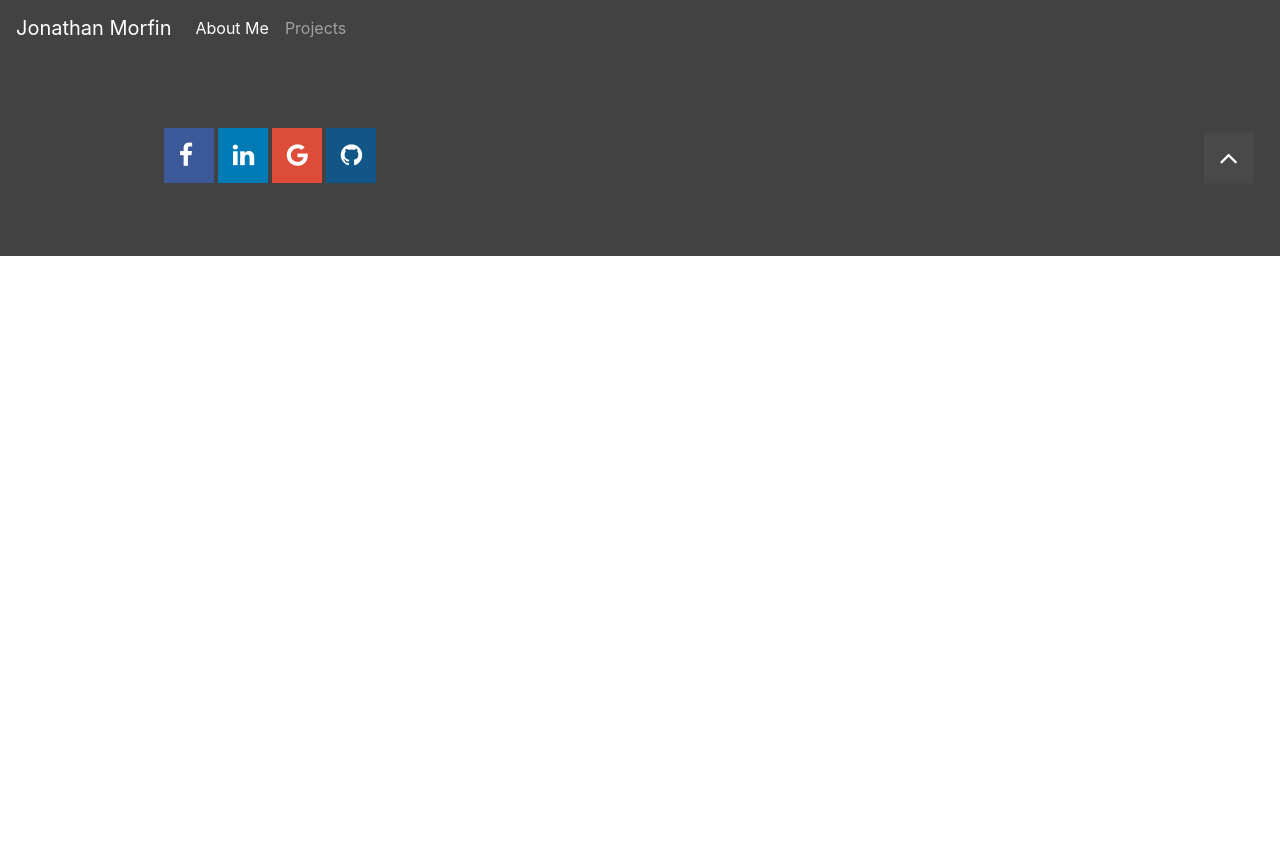
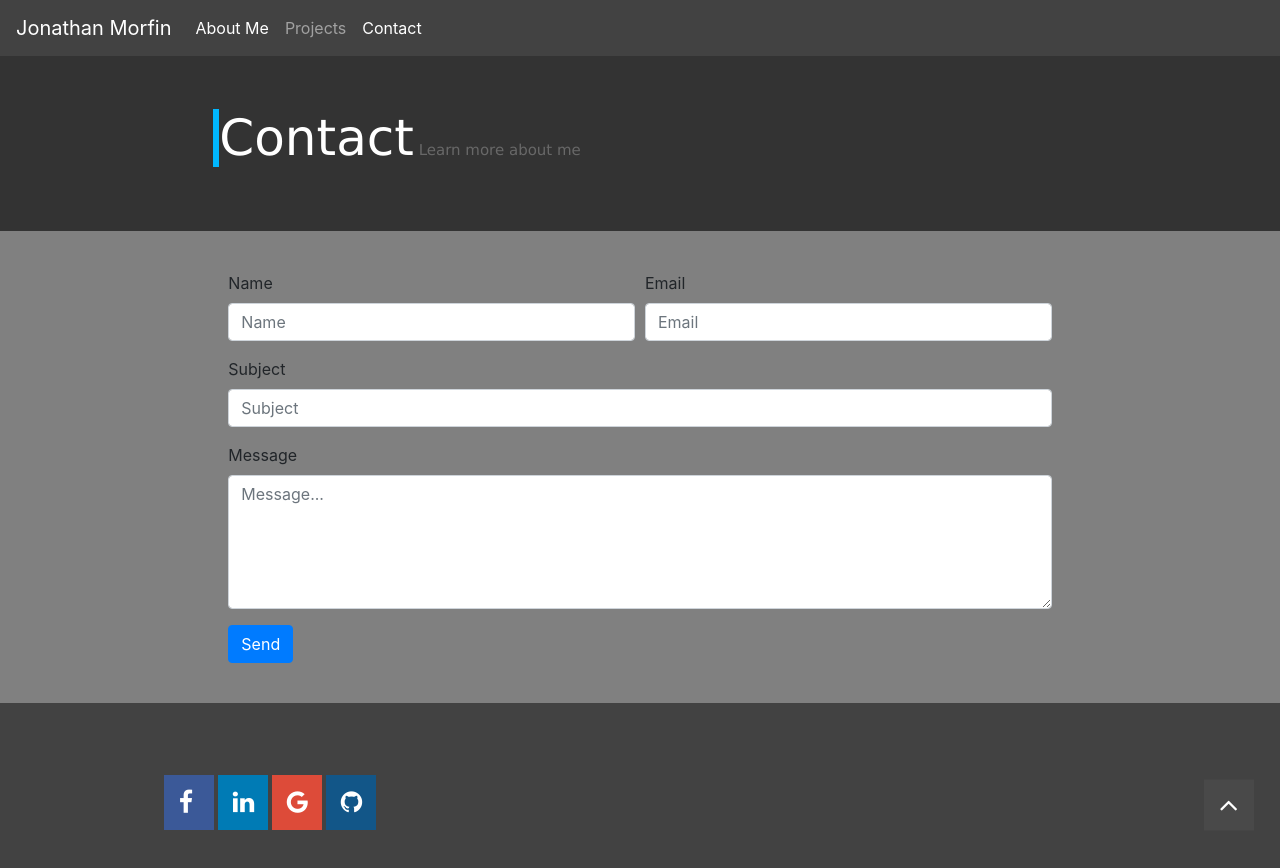
Before and after one commit to jmorfin23/portfolio_site_frontend, a React (Create React App) app: page /contact in a window 1280 px wide. Shown: the top 868 px of the page. Before the commit the page ends 800 px from the top, so only its background shows below. Built offline with nearby package versions, Linux system fonts and the light colour scheme.

Commit message:
contact page setup , TODO: complete backend issues

```diff
--- a/src/App.js
+++ b/src/App.js
@@ -5,10 +5,74 @@ import { Switch, Route } from 'react-router-dom';
 import HomePage from './views/homepage';
 import Projects from './views/projects';
 import Footer from './components/footer';
+import Contact from './views/contact';
 
 
 class App extends Component {
+
+  constructor() {
+    super();
+
+    this.state = {
+      error: null,
+      errorInfo: null
+    }
+  }
+
+  sendMail = async(e) => {
+    e.preventDefault();
+    console.log('inside send mail');
+
+    let name = e.target.elements.name.value;
+    let email = e.target.elements.email.value;
+    let subject = e.target.elements.subject.value;
+    let message = e.target.elements.message.value;
+
+    console.log(name, email, subject, message);
+
+    //api call to send to backend;
+    let URL = 'http://127.0.0.1:5000/api/email';
+
+    let response = await fetch(URL, {
+      headers: {
+        'Content-Type': 'application/json',
+        'name': name,
+        'email': email,
+        'subject': subject,
+        'message': message
+      }
+    });
+    console.log('test')
+    console.log(response);
+
+    let data = await response.json();
+    console.log('test2')
+    console.log(data);
+
+  }
+  scrollToTop = async(e) => {
+    e.preventDefault();
+    console.log('inside scrolltotop ')
+    document.documentElement.scrollTop = 0;
+
+  }
+  componentDidCatch(error, errorInfo) {
+   this.setState({
+      error: error,
+      errorInfo: errorInfo
+    });
+  }
+
   render() {
+    if (this.state.errorInfo) {
+      return (
+      <div>
+        <h3>Oops, something went wrong..</h3>
+        <p>{this.state.errorInfo}</p>
+        <p>{this.state.error}</p>
+      </div>
+    )
+    }
   return (
     <div className="App">
       <Header />
@@ -19,8 +83,11 @@ class App extends Component {
           <Route exact path='/projects' render={() =>
              <Projects pageName={'Projects'}/>
           } />
+          <Route exact path='/contact' render={() =>
+             <Contact pageName={'Contact'} sendMail={this.sendMail}/>
+          } />
         </Switch>
-      <Footer />
+      <Footer scrollToTop={this.scrollToTop}/>
     </div>
   );
 }
--- a/src/components/belowNav/index.js
+++ b/src/components/belowNav/index.js
@@ -1,4 +1,4 @@
-import React, { Component } from 'react';
+import React from 'react';
 import './index.css';
 
 function BelowNav(props) {
--- a/src/components/footer/index.js
+++ b/src/components/footer/index.js
@@ -1,20 +1,20 @@
-import React, { Component } from 'react';
+import React from 'react';
 import './index.css';
 
-function Footer() {
+function Footer(props) {
   return (
     <div className="Footer">
       <footer>
         <div className="row add-background">
           <div id="bookmark" className="col-md-10 col-8 col-sm-8 offset-md-1 offset-sm-2 offset-1 below-footer1">
             <ul>
-              <li><a href="https://www.facebook.com/jonathan.morfin.5" target="_blank" className="fa fa-facebook"></a></li>
-              <li><a href="https://www.linkedin.com/in/jonathanmorfin411/" target="_blank" className="fa fa-linkedin"></a></li>
-              <li><a href="#" target="_blank" className="fa fa-google"></a></li>
-              <li><a href="https://github.com/jmorfin23" target="_blank" className="fa fa-github"></a></li>
+              <li><a href="https://www.facebook.com/jonathan.morfin.5" target="_blank" className="fa fa-facebook" rel="noopener noreferrer"></a></li>
+              <li><a href="https://www.linkedin.com/in/jonathanmorfin411/" target="_blank" className="fa fa-linkedin" rel="noopener noreferrer"></a></li>
+              <li><a href="#" target="_blank" className="fa fa-google" rel="noopener noreferrer"></a></li>
+              <li><a href="https://github.com/jmorfin23" target="_blank" className="fa fa-github" rel="noopener noreferrer"></a></li>
             </ul>
             <i>
-              <a href="#" className="fa fa-angle-up"></a>
+              <a onClick={props.scrollToTop} className="fa fa-angle-up"></a>
             </i>
           </div>
         </div>
--- a/src/components/header/index.js
+++ b/src/components/header/index.js
@@ -1,4 +1,4 @@
-import React, { Component } from 'react';
+import React from 'react';
 import './index.css';
 import {NavLink} from 'react-router-dom';
 
@@ -13,11 +13,14 @@ function Header() {
 
       <div className="collapse navbar-collapse" id="navbarSupportedContent">
           <ul className="navbar-nav mr-auto">
-            <li className="nav-item active">
+            <li className="nav-item">
               <NavLink className="nav-link" to="/">About Me <span className="sr-only">(current)</span></NavLink>
             </li>
             <li className="nav-item">
               <NavLink className="nav-link" to="/projects">Projects</NavLink>
+            </li>
+            <li className="nav-item">
+              <NavLink className="nav-link" to="/contact">Contact</NavLink>
             </li>
 
           </ul>
--- a/src/views/contact/index.css
+++ b/src/views/contact/index.css
@@ -0,0 +1,4 @@
+.contact_container {
+  background-color: grey;
+  padding: 40px 0;
+}
--- a/src/views/contact/index.js
+++ b/src/views/contact/index.js
@@ -1,12 +1,41 @@
 import React, { Component } from 'react';
 import './index.css';
-
+import BelowNav from '../../components/belowNav';
 
 class Contact extends Component {
   render() {
   return (
     <div className="contact">
+    <BelowNav pageName={this.props.pageName}/>
 
+    <div className="row contact_container">
+      <div className="col-md-8 offset-md-2">
+        <form  onSubmit={this.props.sendMail}>
+      <div className="form-row">
+        <div className="form-group col-md-6">
+          <label>Name</label>
+          <input type="name" className="form-control" placeholder="Name" name="name"/>
+        </div>
+        <div className="form-group col-md-6">
+          <label>Email</label>
+          <input type="email" className="form-control" placeholder="Email" name="email"/>
+        </div>
+      </div>
+
+      <div className="form-group">
+        <label>Subject</label>
+        <input type="text" className="form-control" placeholder="Subject" name="subject" />
+      </div>
+
+      <div className="form-group">
+        <label>Message</label>
+        <textarea className="form-control" name="message" rows="5" placeholder="Message..."></textarea>
+      </div>
+
+      <button type="submit" className="btn btn-primary">Send</button>
+    </form>
+    </div>
+  </div>
     </div>
   );
 }
--- a/src/views/homepage/index.js
+++ b/src/views/homepage/index.js
@@ -13,7 +13,7 @@ class HomePage extends Component {
       <div className="row">
         <div className="col-md-12 add-padding">
         <div className="img-container">
-                <img id="main-img" src={img} alt="Jonathan image" />
+                <img id="main-img" src={img} alt="Jonathan_picture" />
                 <div className="bottom-left">About me</div>
             </div>
           </div>
@@ -90,9 +90,9 @@ class HomePage extends Component {
                         <br/>
 
                             <ul>
-                                <li><a href="https://www.facebook.com/jonathan.morfin.5?ref=bookmarks" target="_blank">facebook</a></li>
-                                <li><a href="https://www.linkedin.com/in/jonathanmorfin411/" target="_blank">linkedin</a></li>
-                                <li><a href="https://github.com/jmorfin23" target="_blank">github</a></li>
+                                <li><a href="https://www.facebook.com/jonathan.morfin.5?ref=bookmarks" target="_blank" rel="noopener noreferrer">facebook</a></li>
+                                <li><a href="https://www.linkedin.com/in/jonathanmorfin411/" target="_blank" rel="noopener noreferrer">linkedin</a></li>
+                                <li><a href="https://github.com/jmorfin23" target="_blank" rel="noopener noreferrer">github</a></li>
                             </ul>
 
                 </div>
--- a/src/views/projects/index.js
+++ b/src/views/projects/index.js
@@ -13,29 +13,29 @@ class Projects extends Component {
           <div>
             <h5>Top 100</h5>
             <p>This is a full-stack web application that allows the user to play tracks from the billboard top 100 charts and guess its ranking. There is also a messaging platform that allows users to interact. </p>
-            <p>You can click <a target="_blank" href="https://github.com/jmorfin23/top_100_frontend">here</a> to see the full respository on github</p>
+            <p>You can click <a target="_blank" href="https://github.com/jmorfin23/top_100_frontend" rel="noopener noreferrer">here</a> to see the full respository on github</p>
           </div>
           <div>
             <h5>Twitter E-Commerce / Social Media</h5>
             <p>This is a web application that combines twitter and a standard e-commerce site. The user can post to their page add a profile picture and submit a contact form.</p>
-            <p>You can click <a target="_blank" href="https://github.com/jmorfin23/ecommerce_site">here</a> to see the full respository on github</p>
+            <p>You can click <a target="_blank" href="https://github.com/jmorfin23/ecommerce_site" rel="noopener noreferrer">here</a> to see the full respository on github</p>
           </div>
 
           <div>
             <h5>E-Commerce </h5>
             <p>This is a full-stack web application of a classic e-commerce site. The user can add products, delete products and add products to their shopping cart.</p>
-            <p>You can click <a target="_blank" href="https://github.com/jmorfin23/ecommerce_front-end">here</a> to see the full respository on github</p>
+            <p>You can click <a target="_blank" href="https://github.com/jmorfin23/ecommerce_front-end" rel="noopener noreferrer">here</a> to see the full respository on github</p>
           </div>
 
           <div>
           <h5>Event Scheduler</h5>
           <p>This is a full-stack web application that allows the user to schedule events and retrieve events. The user can delete events and view events as well.</p>
-          <p>You can click <a target="_blank" href="https://github.com/jmorfin23/full-stack-app-frontend">here</a> to see the full respository on github</p>
+          <p>You can click <a target="_blank" href="https://github.com/jmorfin23/full-stack-app-frontend" rel="noopener noreferrer">here</a> to see the full respository on github</p>
           </div>
           <div>
           <h5>Weather app</h5>
           <p>This is a web application that allows the user to search for any city and display its current weather characteristics </p>
-          <p>You can click <a target="_blank" href="https://github.com/jmorfin23/Weather_app">here</a> to see the full respository on github</p>
+          <p>You can click <a target="_blank" href="https://github.com/jmorfin23/Weather_app" rel="noopener noreferrer">here</a> to see the full respository on github</p>
           </div>
           <p id="add-margin">For more projects check out my github!</p>
         </div>
```
